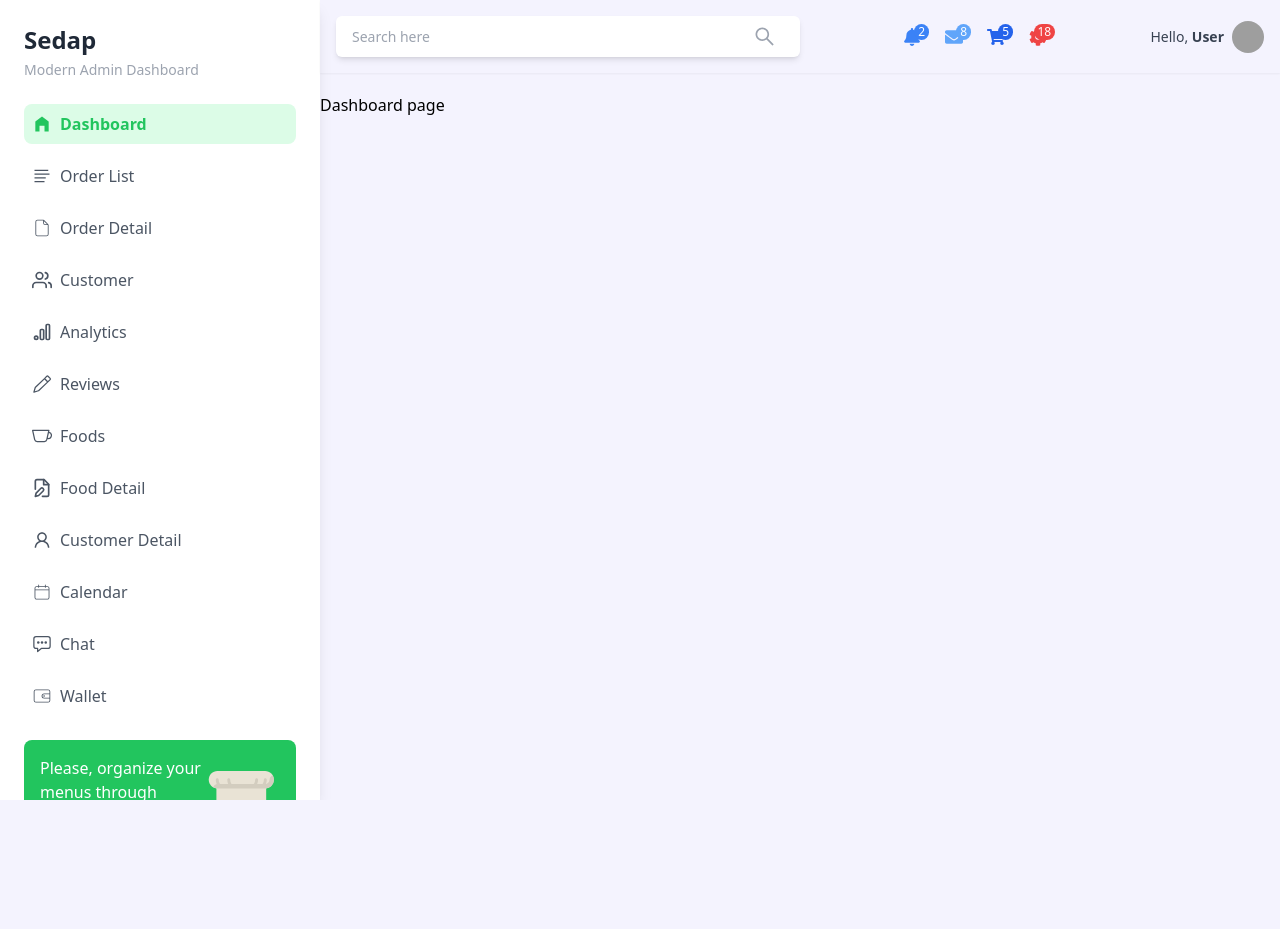
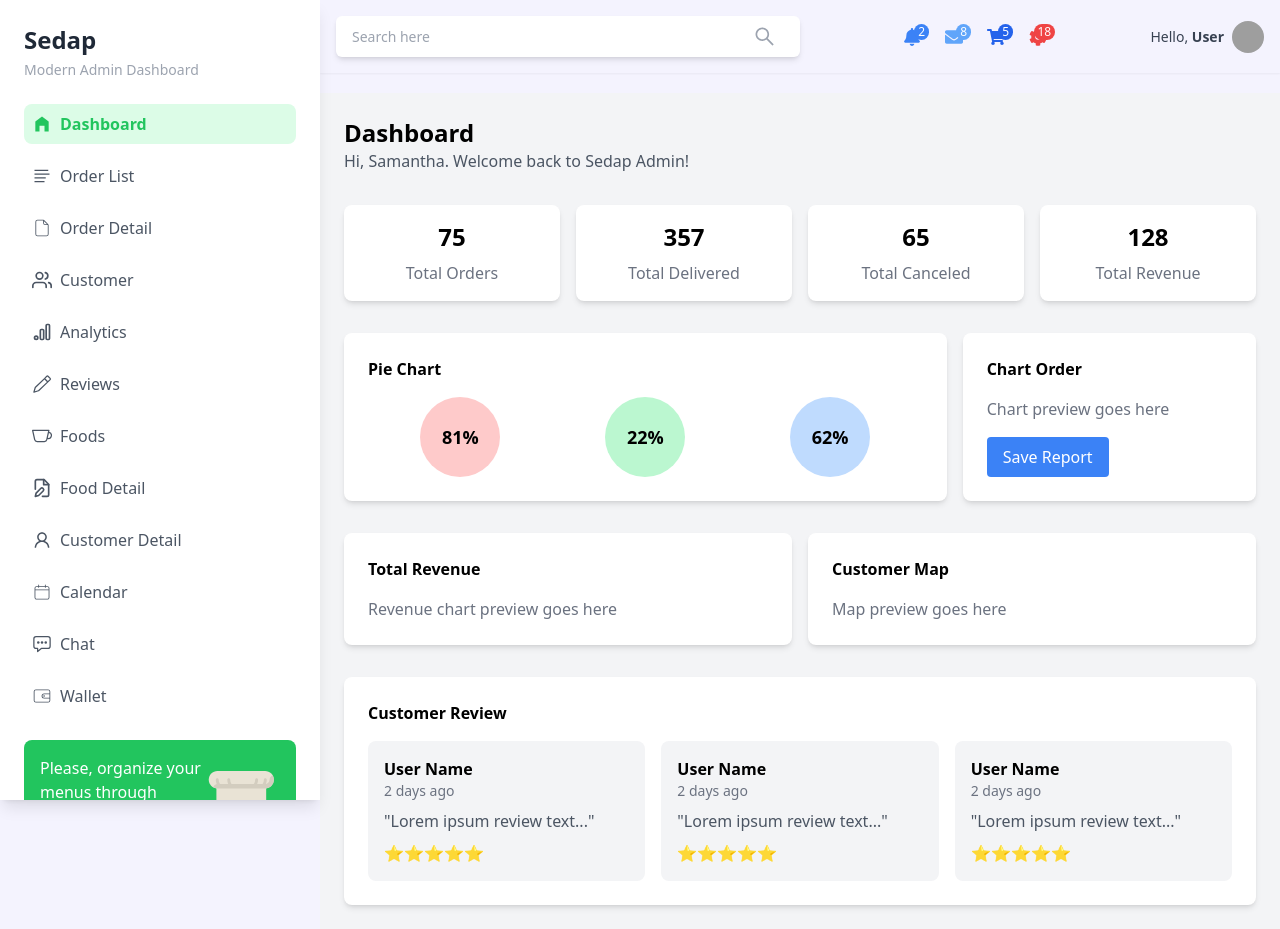
Before and after one commit to Rahmatxonov/Sedap, a React (Vite) app: page /dashboard in a window 1280 px wide. Before the commit the page ends 800 px from the top, so only its background shows below. Built offline with nearby package versions, Linux system fonts and the light colour scheme; grey boxes are pictures that could not be loaded.

Commit message:
change sidebar and added Dashboard page

```diff
--- a/src/App.jsx
+++ b/src/App.jsx
@@ -17,13 +17,11 @@ import NotFound from './pages/not-found/NotFound';
 
 const App = () => {
   return (
-    <div className="flex h-screen  ">
+    <div className="flex">
       <Sidebar />
-
-      <div className="flex-1 flex-col flex-grow">
+      <div className="flex-1 ml-[320px] flex flex-col">
         <Panel />
-
-        <div className="flex-1 overflow-y-auto mt-5">
+        <div className="flex-1 h-screen overflow-y-scroll mt-5">
           <Routes>
             <Route path="/dashboard" element={<Dashboard />} />
             <Route path="/order-list" element={<OrderList />} />
--- a/src/components/Sidebar.jsx
+++ b/src/components/Sidebar.jsx
@@ -15,7 +15,7 @@ import { CiWallet } from 'react-icons/ci';
 import User from '../assets/icons/user.svg';
 const Sidebar = () => {
   return (
-    <div className="h-[100vh] overflow-y-scroll w-[320px] bg-white shadow-lg flex flex-col justify-between">
+    <div className="h-screen overflow-y-scroll w-[320px] fixed top-0 left-0 bg-white shadow-lg flex flex-col justify-between">
       <div className="p-6">
         <h1 className="text-2xl font-bold text-gray-800">Sedap</h1>
         <p className="text-gray-400 text-sm mt-1">Modern Admin Dashboard</p>
--- a/src/index.css
+++ b/src/index.css
@@ -7,7 +7,7 @@ body {
 }
 
 ::-webkit-scrollbar {
-  width: 4px;
+  width: 2px;
 }
 
 ::-webkit-scrollbar-track {
--- a/src/pages/dashboard/Dashboard.jsx
+++ b/src/pages/dashboard/Dashboard.jsx
@@ -1,7 +1,84 @@
 import React from 'react';
 
 const Dashboard = () => {
-  return <div>Dashboard page</div>;
+  return (
+    <div className="p-6 bg-gray-100 min-h-screen">
+      <header className="mb-8">
+        <h1 className="text-2xl font-semibold">Dashboard</h1>
+        <p className="text-gray-600">
+          Hi, Samantha. Welcome back to Sedap Admin!
+        </p>
+      </header>
+
+      <section className="grid grid-cols-4 gap-4 mb-8">
+        {[
+          'Total Orders',
+          'Total Delivered',
+          'Total Canceled',
+          'Total Revenue',
+        ].map((title, index) => (
+          <div
+            key={index}
+            className="bg-white p-4 rounded-lg shadow-md text-center"
+          >
+            <p className="text-2xl font-semibold mb-2">
+              {[75, 357, 65, 128][index]}
+            </p>
+            <p className="text-gray-500">{title}</p>
+          </div>
+        ))}
+      </section>
+
+      <section className="grid grid-cols-3 gap-4 mb-8">
+        <div className="col-span-2 bg-white p-6 rounded-lg shadow-md">
+          <h2 className="font-semibold mb-4">Pie Chart</h2>
+          <div className="flex justify-around">
+            <div className="bg-red-200 rounded-full w-20 h-20 flex items-center justify-center">
+              <p className="text-lg font-semibold">81%</p>
+            </div>
+            <div className="bg-green-200 rounded-full w-20 h-20 flex items-center justify-center">
+              <p className="text-lg font-semibold">22%</p>
+            </div>
+            <div className="bg-blue-200 rounded-full w-20 h-20 flex items-center justify-center">
+              <p className="text-lg font-semibold">62%</p>
+            </div>
+          </div>
+        </div>
+        <div className="bg-white p-6 rounded-lg shadow-md">
+          <h2 className="font-semibold mb-4">Chart Order</h2>
+          <p className="text-gray-500">Chart preview goes here</p>
+          <button className="mt-4 px-4 py-2 bg-blue-500 text-white rounded">
+            Save Report
+          </button>
+        </div>
+      </section>
+
+      <section className="grid grid-cols-2 gap-4 mb-8">
+        <div className="bg-white p-6 rounded-lg shadow-md">
+          <h2 className="font-semibold mb-4">Total Revenue</h2>
+          <p className="text-gray-500">Revenue chart preview goes here</p>
+        </div>
+        <div className="bg-white p-6 rounded-lg shadow-md">
+          <h2 className="font-semibold mb-4">Customer Map</h2>
+          <p className="text-gray-500">Map preview goes here</p>
+        </div>
+      </section>
+
+      <section className="bg-white p-6 rounded-lg shadow-md">
+        <h2 className="font-semibold mb-4">Customer Review</h2>
+        <div className="flex space-x-4 overflow-x-auto">
+          {[1, 2, 3].map((_, index) => (
+            <div key={index} className="p-4 bg-gray-100 rounded-lg w-1/3">
+              <p className="font-semibold">User Name</p>
+              <p className="text-sm text-gray-500">2 days ago</p>
+              <p className="mt-2 text-gray-600">"Lorem ipsum review text..."</p>
+              <div className="mt-2">⭐⭐⭐⭐⭐</div>
+            </div>
+          ))}
+        </div>
+      </section>
+    </div>
+  );
 };
 
 export default Dashboard;
```
